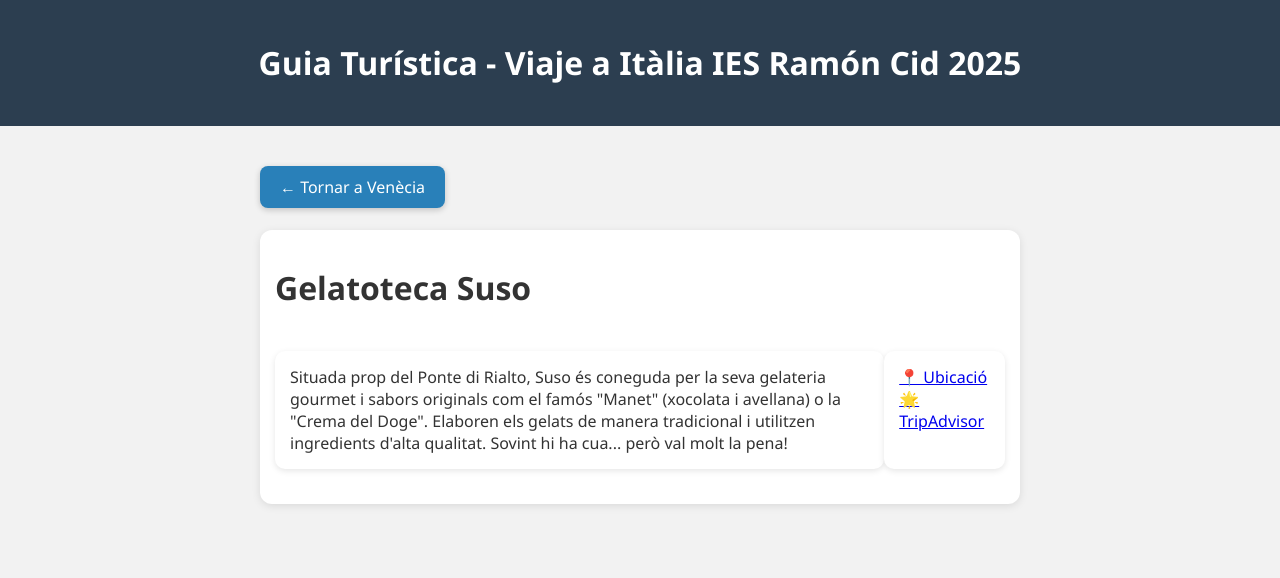
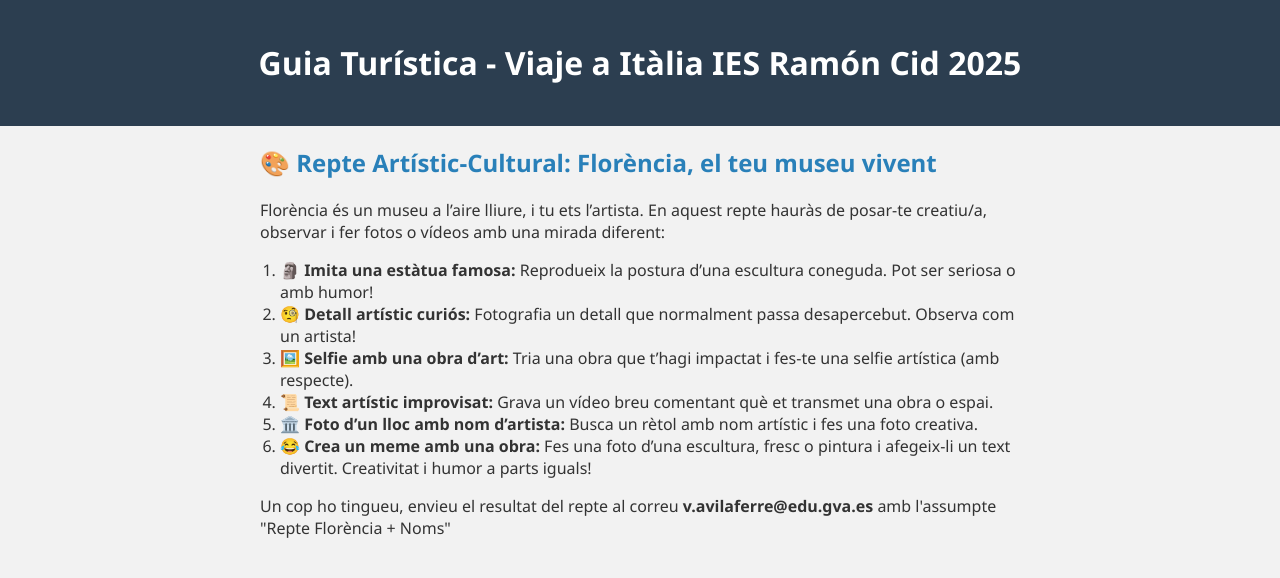
Before and after one commit to iesrcid/italia2025, a plain HTML site: page f_repte.html in a window 1280 px wide. Drawn offline with Linux system fonts and the light colour scheme.

Commit message:
f_repte.html

```diff
--- a/f_repte.html
+++ b/f_repte.html
@@ -97,34 +97,17 @@
     <h1>Guia Turística - Viaje a Itàlia IES Ramón Cid 2025</h1>
   </header>
   <div class="container">
-    <a href="venecia.html" style="
-      display: inline-block;
-      padding: 10px 20px;
-      margin-top: 20px;
-      font-size: 16px;
-      color: white;
-      background-color: #2980b9;
-      border: none;
-      border-radius: 8px;
-      text-decoration: none;
-      cursor: pointer;
-      box-shadow: 0 2px 6px rgba(0,0,0,0.2);
-    ">
-      ← Tornar a Venècia
-    </a>
-    <br><br>
-    <div class="ciudad">
-      <h1>Gelatoteca Suso</h1>
-      <table>
-        <tr>
-          <td>Situada prop del Ponte di Rialto, Suso és coneguda per la seva gelateria gourmet i sabors originals com el famós "Manet" (xocolata i avellana) o la "Crema del Doge". Elaboren els gelats de manera tradicional i utilitzen ingredients d'alta qualitat. Sovint hi ha cua... però val molt la pena!</td>
-          <td>
-            <a href="https://maps.app.goo.gl/JdhLTJu9N9DgzEuw5" target="_blank">📍 Ubicació</a><br>
-            <a href="https://www.tripadvisor.es/Restaurant_Review-g187870-d3204527-Reviews-Suso_Gelatoteca-Venice_Veneto.html" target="_blank">🌟 TripAdvisor</a>
-          </td>
-        </tr>
-      </table>
-    </div>
+    <h2 style="color: #2980b9;">🎨 Repte Artístic-Cultural: Florència, el teu museu vivent</h2>
+    <p>Florència és un museu a l’aire lliure, i tu ets l’artista. En aquest repte hauràs de posar-te creatiu/a, observar i fer fotos o vídeos amb una mirada diferent:</p>
+    <ol style="padding-left: 20px;">
+      <li><strong>🗿 Imita una estàtua famosa:</strong> Reprodueix la postura d’una escultura coneguda. Pot ser seriosa o amb humor!</li>
+      <li><strong>🧐 Detall artístic curiós:</strong> Fotografia un detall que normalment passa desapercebut. Observa com un artista!</li>
+      <li><strong>🖼️ Selfie amb una obra d’art:</strong> Tria una obra que t’hagi impactat i fes-te una selfie artística (amb respecte).</li>
+      <li><strong>📜 Text artístic improvisat:</strong> Grava un vídeo breu comentant què et transmet una obra o espai.</li>
+      <li><strong>🏛️ Foto d’un lloc amb nom d’artista:</strong> Busca un rètol amb nom artístic i fes una foto creativa.</li>
+      <li><strong>😂 Crea un meme amb una obra:</strong> Fes una foto d’una escultura, fresc o pintura i afegeix-li un text divertit. Creativitat i humor a parts iguals!</li>
+    </ol>
+      <p>Un cop ho tingueu, envieu el resultat del repte al correu <b>v.avilaferre@edu.gva.es</b> amb l'assumpte "Repte Florència + Noms"</p>
   </div>
 </body>
 </html>
```
